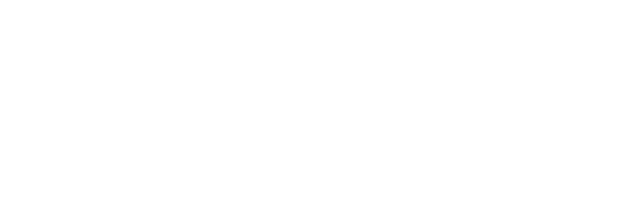
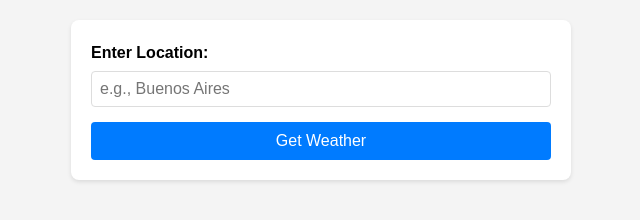
Before and after one commit to fedesapuppo/TOPWeatherApp, a plain HTML site: page index.html in a window 1280 px wide. Shown: the whole page, without its empty margins (319-959 px from the left). Drawn offline with Linux system fonts and the light colour scheme.

Commit message:
add form, web submission handler and styles

```diff
--- a/index.html
+++ b/index.html
@@ -7,6 +7,15 @@
     <link rel="stylesheet" href="styles.css">
 </head>
 <body>
+    <div class="container">
+        <form id="weatherForm">
+            <div class="form-group">
+                <label for="location">Enter Location:</label>
+                <input type="text" id="location" name="location" required placeholder="e.g., Buenos Aires">
+            </div>
+            <button type="submit">Get Weather</button>
+        </form>
+    </div>
     <script src="script.js"></script>
 </body>
 </html>
--- a/script.js
+++ b/script.js
@@ -29,5 +29,25 @@ function processWeatherData(data) {
     };
 }
 
+// Form submission handling
+document.getElementById('weatherForm').addEventListener('submit', async (e) => {
+    e.preventDefault();
+
+    const locationInput = document.getElementById('location');
+    const location = locationInput.value.trim();
+
+    if (!location) {
+        console.error('Please enter a location');
+        return;
+    }
+
+    try {
+        const weatherData = await getWeatherData(location);
+        console.log('Weather Data for', location, ':', weatherData);
+    } catch (error) {
+        console.error('Failed to fetch weather data:', error);
+    }
+});
+
 // Example usage:
 // getWeatherData('Buenos Aires').then(weather => console.log(weather));
--- a/styles.css
+++ b/styles.css
@@ -0,0 +1,54 @@
+* {
+    margin: 0;
+    padding: 0;
+    box-sizing: border-box;
+}
+
+body {
+    font-family: Arial, sans-serif;
+    line-height: 1.6;
+    padding: 20px;
+    background-color: #f4f4f4;
+}
+
+.container {
+    max-width: 500px;
+    margin: 0 auto;
+    background: white;
+    padding: 20px;
+    border-radius: 8px;
+    box-shadow: 0 2px 4px rgba(0, 0, 0, 0.1);
+}
+
+.form-group {
+    margin-bottom: 15px;
+}
+
+label {
+    display: block;
+    margin-bottom: 5px;
+    font-weight: bold;
+}
+
+input {
+    width: 100%;
+    padding: 8px;
+    border: 1px solid #ddd;
+    border-radius: 4px;
+    font-size: 16px;
+}
+
+button {
+    background-color: #007bff;
+    color: white;
+    padding: 10px 15px;
+    border: none;
+    border-radius: 4px;
+    cursor: pointer;
+    font-size: 16px;
+    width: 100%;
+}
+
+button:hover {
+    background-color: #0056b3;
+}
```
